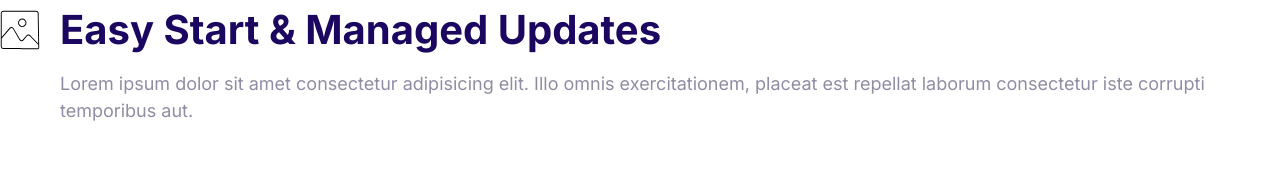
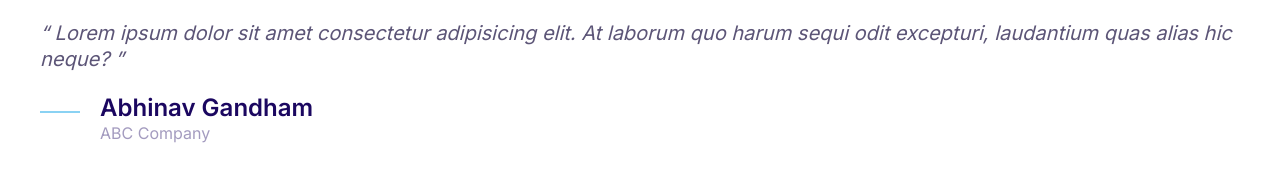
Before and after one commit to abhinavgandham/mywp1, a plain HTML site: page index.html in a window 1280 px wide. Drawn offline with Linux system fonts and the light colour scheme.

Commit message:
Implementation of quotes.

```diff
--- a/CSS/styles.css
+++ b/CSS/styles.css
@@ -4,6 +4,7 @@
   --color-accent: #ff3400;
   --color-headings: #1b0760;
   --color-body: #918ca4;
+  --color-body-darker: #5c5577;
   --color-border: #ccc;
   --border-radius: 30px;
 }
@@ -378,3 +379,51 @@ a {
 .media__image {
   margin-top: 1rem;
 }
+
+/* Quotes */
+
+.quote {
+  font-size: 3rem;
+  font-style: italic;
+  color: var(--color-body-darker);
+  line-height: 1.3;
+}
+
+.quote__text::before {
+  content: open-quote;
+}
+
+.quote__text::after {
+  content: close-quote;
+}
+
+.quote__author {
+  font-size: 3rem;
+  font-weight: 600;
+  font-style: normal;
+  margin-bottom: 0;
+}
+
+.quote__company {
+  color: var(--color-headings);
+  opacity: 0.4;
+  font-size: 2rem;
+  font-style: normal;
+}
+
+.quote__line {
+  position: relative;
+  bottom: 10px;
+}
+
+@media screen and (min-width: 1024px) {
+  .quote {
+    font-size: 2rem;
+  }
+  .quote__author {
+    font-size: 2.4rem;
+  }
+  .quote__company {
+    font-size: 1.6rem;
+  }
+}
--- a/index.html
+++ b/index.html
@@ -15,20 +15,24 @@
     <link rel="stylesheet" href="CSS/styles.css" />
   </head>
   <body>
+    <blockquote class="quote">
+      <p class="quote__text">
+        Lorem ipsum dolor sit amet consectetur adipisicing elit. At laborum quo
+        harum sequi odit excepturi, laudantium quas alias hic neque?
+      </p>
+      <footer>
         <div class="media">
           <div class="media__image">
-        <svg class="icon icon--primary">
-          <use xlink:href="images/sprite.svg#snap"></use>
+            <svg class="icon icon--primary quote__line">
+              <use xlink:href="images/sprite.svg#line"></use>
             </svg>
           </div>
           <div class="media__body">
-        <h3 class="media__title">Easy Start & Managed Updates</h3>
-        <p>
-          Lorem ipsum dolor sit amet consectetur adipisicing elit. Illo omnis
-          exercitationem, placeat est repellat laborum consectetur iste corrupti
-          temporibus aut.
-        </p>
+            <h3 class="media__title quote__author">Abhinav Gandham</h3>
+            <p class="quote__company">ABC Company</p>
           </div>
         </div>
+      </footer>
+    </blockquote>
   </body>
 </html>
```
Also changed, not shown: components/quotes.html (added, +19 -0 lines). Lines whose indentation alone changed are shown as unchanged.
